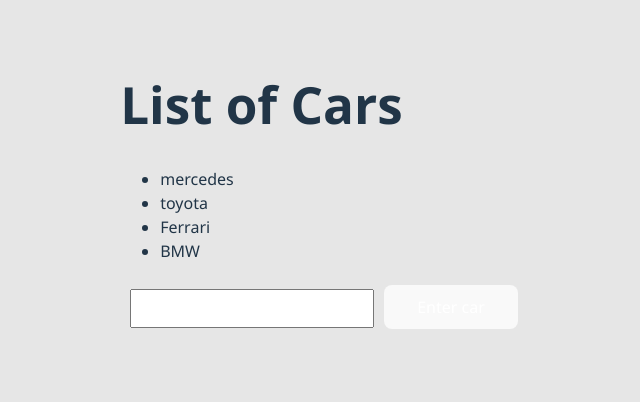
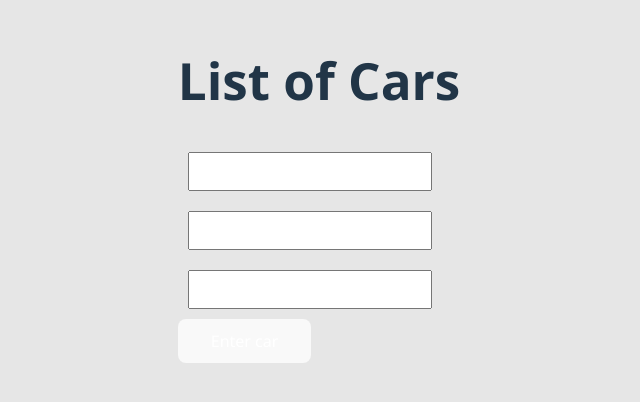
Before and after one commit to Jerryhubgit/Learn-React, a React (Vite) app: page / in a window 1280 px wide. Shown: the part 210-612 px from the top of the page, without its empty margins (321-961 px from the left). Built offline with nearby package versions, Linux system fonts and the light colour scheme.

Commit message:
removes car from list

```diff
--- a/src/MyComponent.jsx
+++ b/src/MyComponent.jsx
@@ -1,28 +1,42 @@
 import { useState } from 'react'
 
+
+
 function MyComponent(){
+    const [year, setYear] = useState()
+    const [brand, setBrand] = useState()
+    const [model, setModel] = useState()
 
-    const carsList = ["mercedes", "toyota", "Ferrari", "BMW"]
-    const [cars, setCar] = useState(carsList)
+    const [cars, setCar] = useState([])
+
+    const getYear = (e) => { setYear(e.target.value)}
+    const getBrand = (e) => { setBrand(e.target.value)}
+    const getModel = (e) => { setModel(e.target.value)}
 
     const addCar = () => {
-        const newCar = document.getElementById('input').value;
+        const newCar = {year: year, model: model, brand: brand}
+
+        console.log(cars)
         setCar([...cars, newCar])
+    }
 
-        document.getElementById('input').value = "";
-
+    const removeCar = (index) => {
+        setCar(cars.filter((car, i) => i !== index))
     }
 
     return(
         <div>
             <h1>List of Cars</h1>
             <ul>
-                {cars.map((car, index) => <li key={index}>{car}</li>)}
+                {cars.map((car, index) => <li key={index} onClick={() => removeCar(index)}>{car.year} {car.model} {car.brand}</li>)}
             </ul>
-            <input type="text" id='input'/>
+            <input type="number" onChange={getYear} /><br />
+            <input type="text" onChange={getBrand}/> <br />
+            <input type="text" onChange={getModel}/><br />
             <button onClick={addCar}>Enter car</button>
         </div>
     )
 }
 
-export default MyComponent
+
+export default MyComponent;
```
